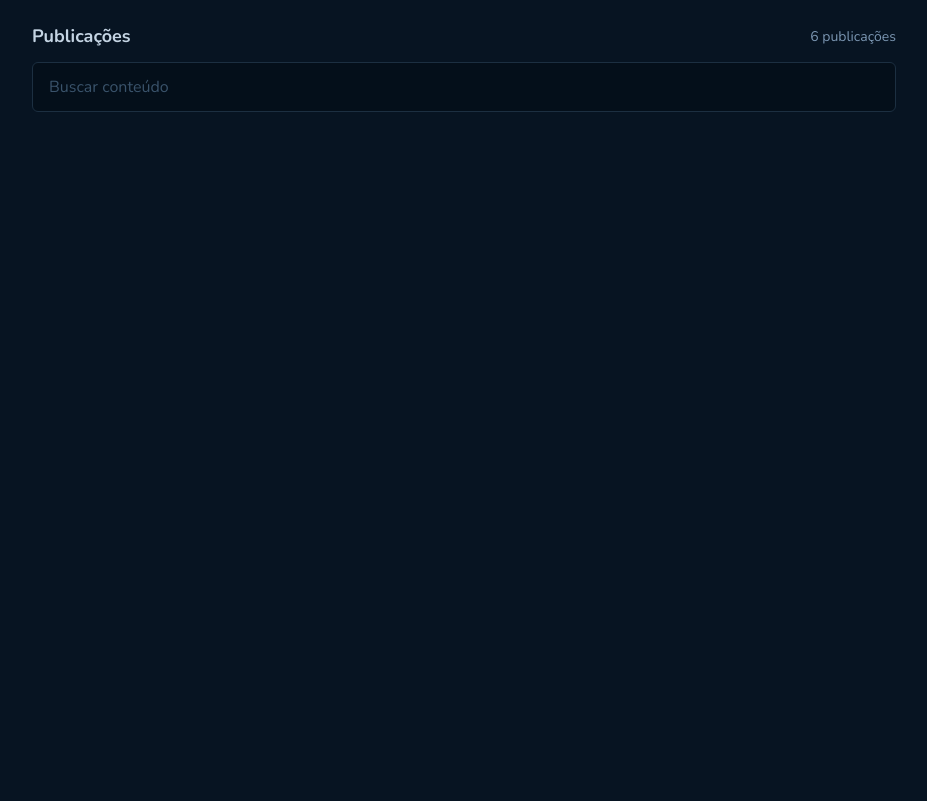
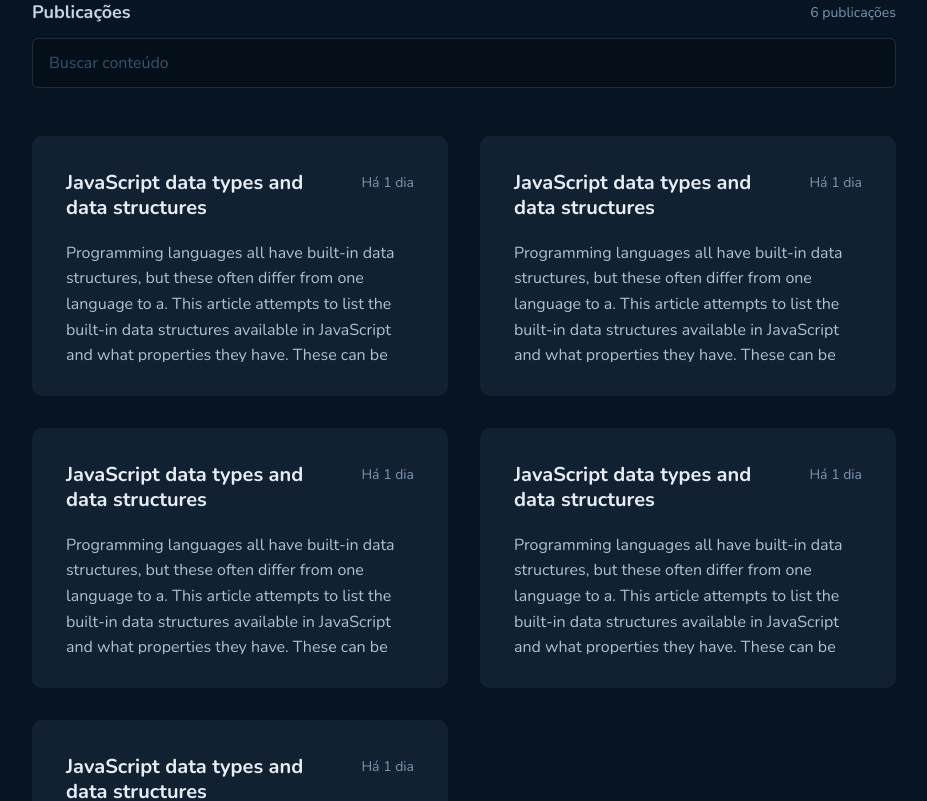
Before and after one commit to igortullio/ignite-03-challenge, a React (Vite) app: page / in a window 1280 px wide. Shown: the part 460-1261 px from the top of the page, without its empty margins (176-1103 px from the left). Before the commit the page ends 800 px from the top, so only its background shows below. Built offline with nearby package versions, Linux system fonts and the light colour scheme.

Commit message:
Add Card component

```diff
--- /dev/null
+++ b/src/pages/Home/components/Card/index.tsx
@@ -0,0 +1,24 @@
+import * as S from './styles'
+
+export function Card() {
+  return (
+    <S.Wrapper>
+      <S.Header>
+        JavaScript data types and data structures
+        <S.HeaderInfo>Há 1 dia</S.HeaderInfo>
+      </S.Header>
+      <S.Content>
+        Programming languages all have built-in data structures, but these often
+        differ from one language to a. This article attempts to list the
+        built-in data structures available in JavaScript and what properties
+        they have. These can be used to build other data structures. Wherever
+        possible, comparisons with other languages are drawn. Dynamic typing
+        JavaScript is a loosely typed and dynamic language. Variables in
+        JavaScript are not directly associated with any particular value type,
+        and any variable can be assigned (and re-assigned) values of all types:
+        let foo = 42; // foo is now a number foo = bar // foo is now a string
+        foo = true; // foo is now a boolean
+      </S.Content>
+    </S.Wrapper>
+  )
+}
--- /dev/null
+++ b/src/pages/Home/components/Card/styles.ts
@@ -0,0 +1,59 @@
+import styled, { css } from 'styled-components'
+
+export const Wrapper = styled.li`
+  ${({ theme }) => css`
+    display: flex;
+    flex-direction: column;
+    gap: 1.25rem;
+
+    background: ${theme.colors.post};
+    padding: 2rem;
+    border-radius: 10px;
+    overflow: hidden;
+    position: relative;
+    border: 2px solid ${theme.colors.post};
+    cursor: pointer;
+
+    width: 26rem;
+    height: 16.25rem;
+
+    &::after {
+      content: '';
+      display: block;
+      background-color: ${theme.colors.post};
+      height: 2rem;
+      width: 100%;
+      position: absolute;
+      bottom: 0;
+    }
+
+    &:hover {
+      border: 2px solid ${theme.colors.label};
+    }
+  `}
+`
+
+export const Header = styled.header`
+  ${({ theme }) => css`
+    display: flex;
+    justify-content: space-between;
+    gap: 1.125rem;
+
+    font-weight: ${theme.font.weights.bold};
+    font-size: ${theme.font.sizes[5]};
+    color: ${theme.colors.title};
+  `}
+`
+
+export const HeaderInfo = styled.span`
+  ${({ theme }) => css`
+    font-weight: ${theme.font.weights.regular};
+    font-size: ${theme.font.sizes[2]};
+    color: ${theme.colors.span};
+    white-space: nowrap;
+  `}
+`
+
+export const Content = styled.p`
+  text-justify: inter-word;
+`
--- a/src/pages/Home/index.tsx
+++ b/src/pages/Home/index.tsx
@@ -2,6 +2,7 @@ import { Summary } from './components/Summary'
 import { Form } from './components/Form'
 
 import * as S from './styles'
+import { Card } from './components/Card'
 
 export function Home() {
   return (
@@ -15,6 +16,14 @@ export function Home() {
         </S.FormHeader>
         <Form />
       </S.FormContainer>
+
+      <S.Cards>
+        <Card />
+        <Card />
+        <Card />
+        <Card />
+        <Card />
+      </S.Cards>
     </S.Wrapper>
   )
 }
--- a/src/pages/Home/styles.ts
+++ b/src/pages/Home/styles.ts
@@ -11,7 +11,7 @@ export const Wrapper = styled.div`
 `
 
 export const FormContainer = styled.div`
-  margin: 4.5rem 0 3rem;
+  margin: 3rem 0;
 
   display: flex;
   flex-direction: column;
@@ -37,3 +37,12 @@ export const FormHeaderInfo = styled.span`
     color: ${theme.colors.span};
   `}
 `
+
+export const Cards = styled.ul`
+  margin-bottom: 3rem;
+
+  display: grid;
+  grid-template-columns: repeat(auto-fill, 26rem);
+  row-gap: 2rem;
+  justify-content: space-between;
+`
--- a/src/styles/global.ts
+++ b/src/styles/global.ts
@@ -25,13 +25,18 @@ export const GlobalStyle = createGlobalStyle`
     button,
     h1,
     h2,
-    h3 {
+    h3,
+    p {
       color: ${theme.colors.text};
       font-family: ${theme.font.family};
       font-weight: ${theme.font.weights.regular};
       font-size: ${theme.font.sizes[3]};
       line-height: ${theme.font.heights.extended};
     }
+
+    li {
+      list-style: none;
+    }
   `}
 
 `
```
